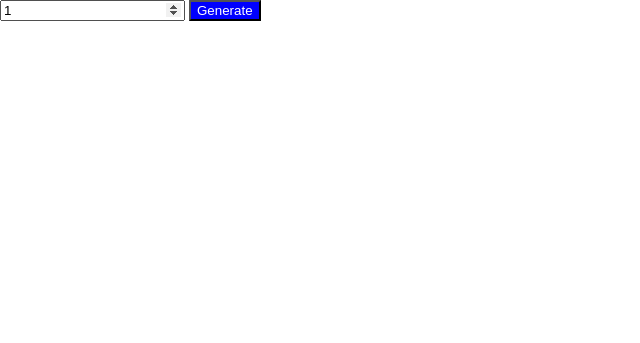
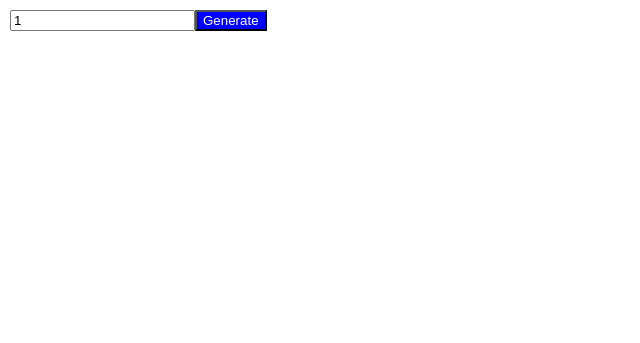
Before and after one commit to Leela0123/Generate-boxes, a plain HTML site: page index.html in a window 1280 px wide. Shown: the whole page, without its empty margins (0-640 px from the left). Drawn offline with Linux system fonts and the light colour scheme.

Commit message:
Update styles.css

```diff
--- a/styles.css
+++ b/styles.css
@@ -1,26 +1,35 @@
-
-     *{
-      box-sizing: border-box;
-    }
-
-    button{
-      background-color: blue;
-       color: white;
-    }
 
     body {
       margin: 0;
       overflow: hidden;
+			padding:0;
+			height:100vh;
+    }
+
+		#inner{
+			margin-top:10px;
+			margin-left:10px;
+
+
+		}
+    input{float:left}
+    button{
+			margin:auto auto;
+      float:left;
+			background-color:blue;
+			color:white;
 
     }
-
     #boxContainer {
       position: absolute;
+      float:left;
+
       width: 600px; /* Set the width of the container */
       height: 300px; /* Set the height of the container */
-<!--       border: 2px solid blue; /* Optional: Add a border to visualize the container */ -->
-      margin: 50px auto; /* Optional: Center the container on the page */
-      float: left;
+      // border: 1px solid #ccc;
+      margin: 30px 0;
+      /* Optional: Center the container on the page */
+
     }
 
     .box {
```
